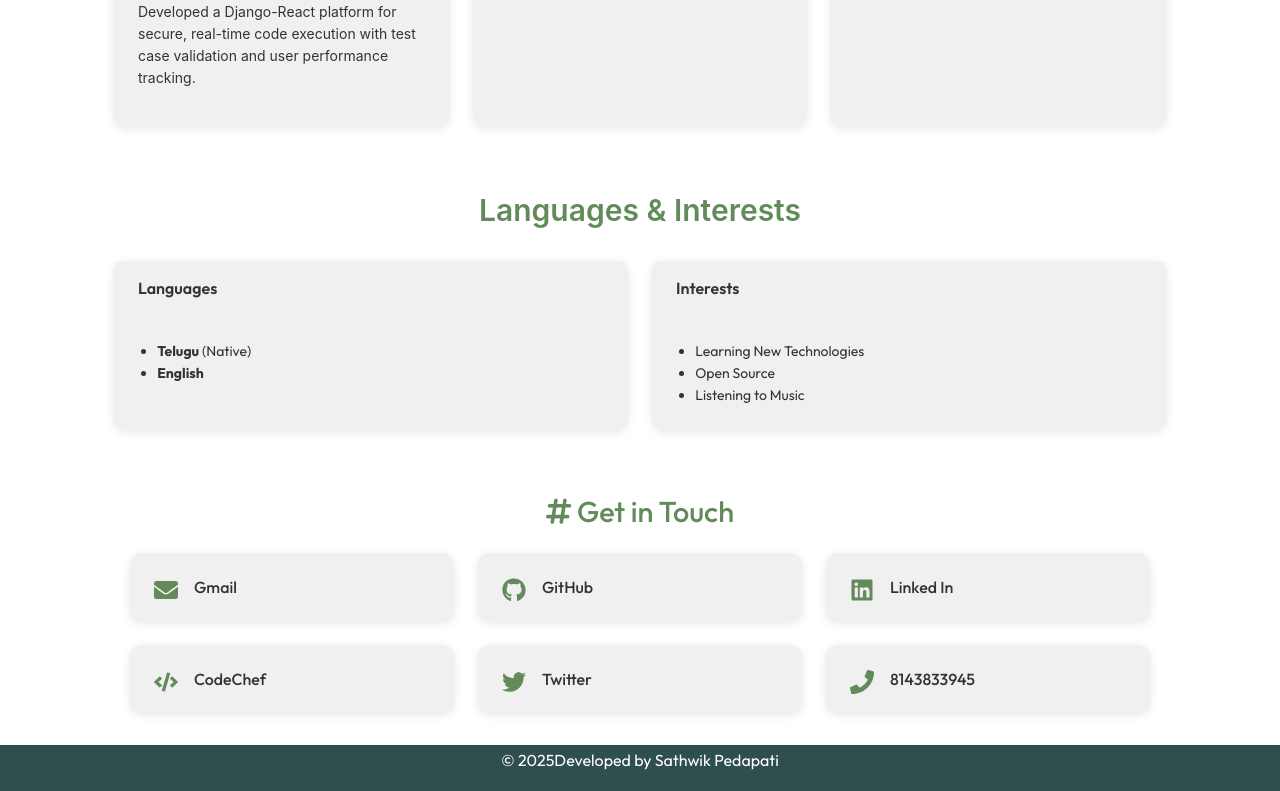
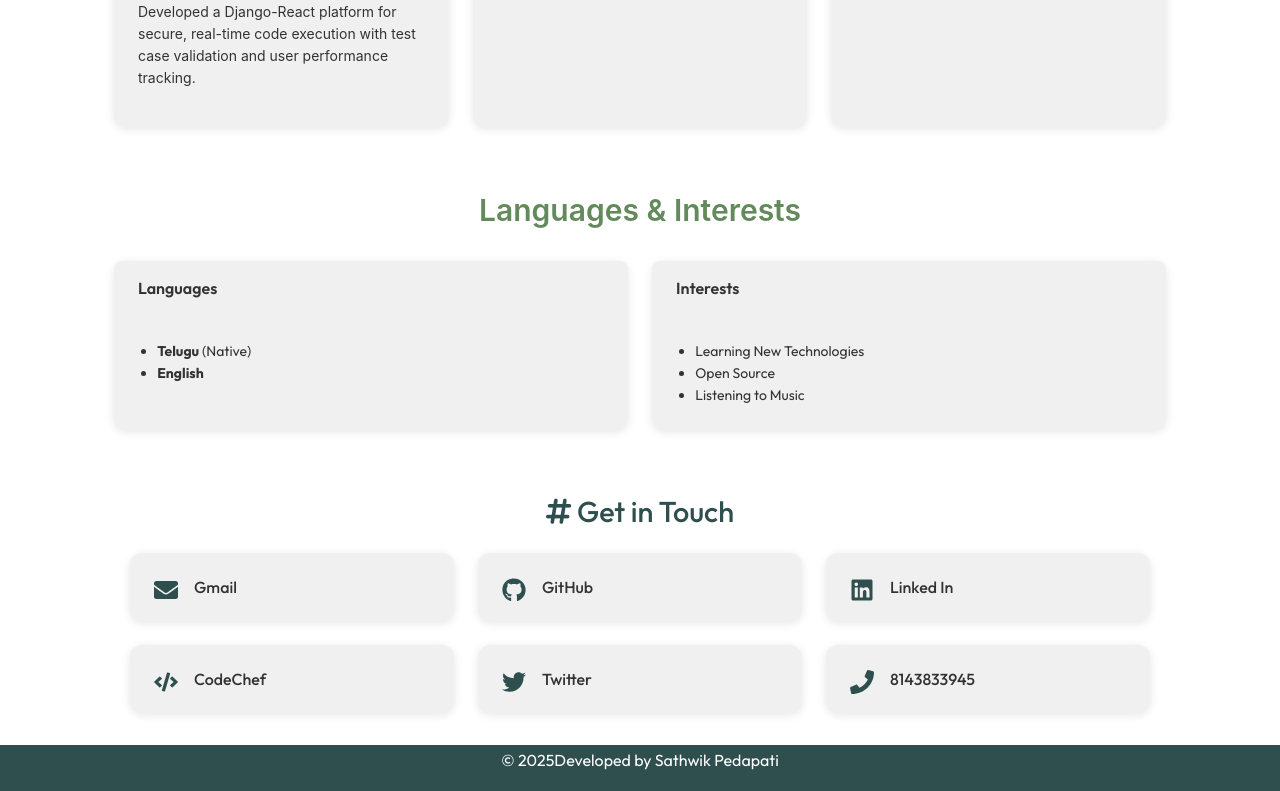
Before and after one commit to sathwikpedapati/portfolio, a React (Create React App) app: page / in a window 1280 px wide. Shown: the part 3266-4057 px from the top of the page. Built offline with nearby package versions, Linux system fonts and the light colour scheme.

Commit message:
Update Contact.js

```diff
--- a/src/components/Contact.js
+++ b/src/components/Contact.js
@@ -63,7 +63,7 @@ const Contact = ({ theme }) => {
         style={{
           fontSize: '1.8rem',
           marginBottom: '1.5rem',
-          color: 'rgb(99, 138, 90)',
+          color: 'rgb(47, 79, 79)',
           textAlign: 'center',
         }}
       >
@@ -95,7 +95,7 @@ const Contact = ({ theme }) => {
               wordBreak: 'break-word',
             }}
           >
-            <span style={{ fontSize: '1.5rem', color: 'rgb(99, 138, 90)' }}>
+            <span style={{ fontSize: '1.5rem', color: 'rgb(47, 79, 79)' }}>
               {item.icon}
             </span>
             <a
```
